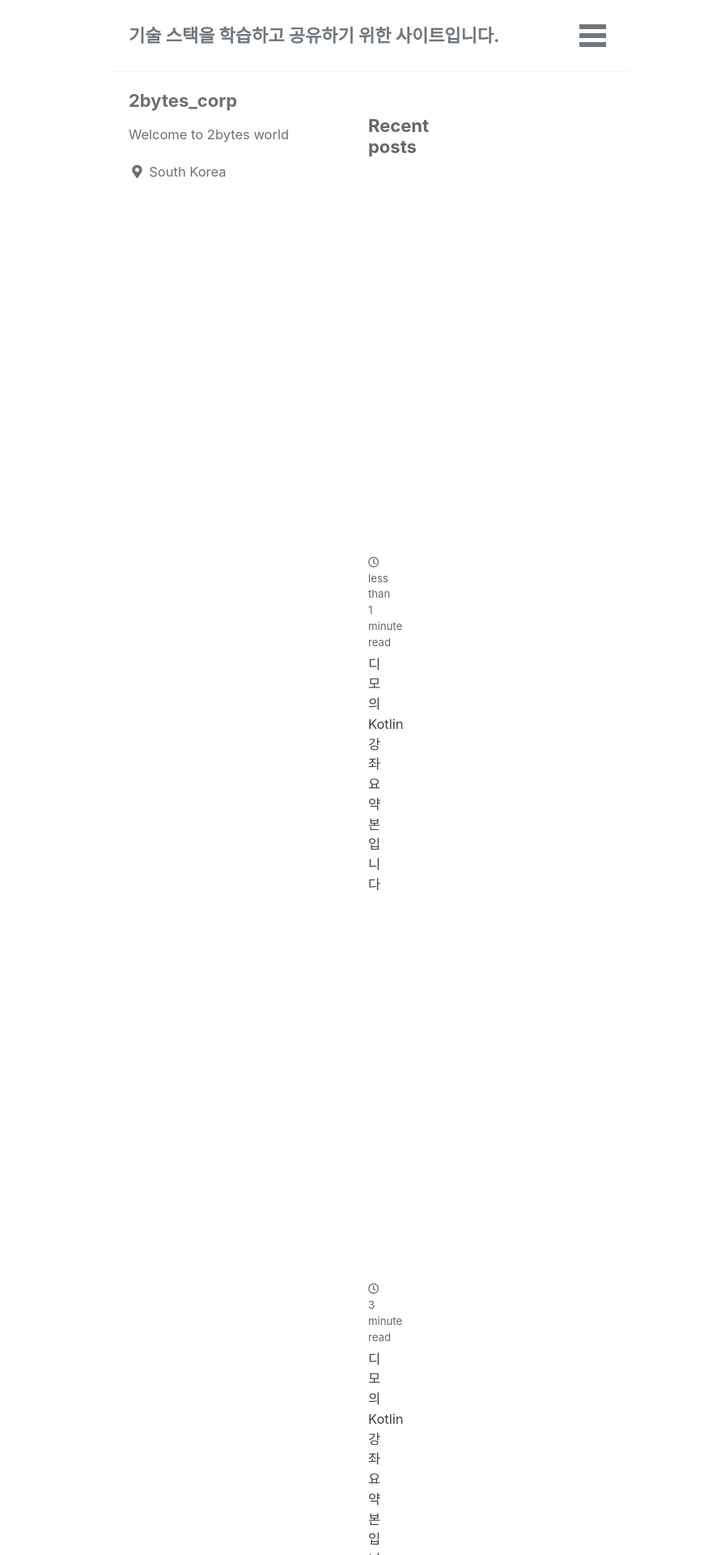
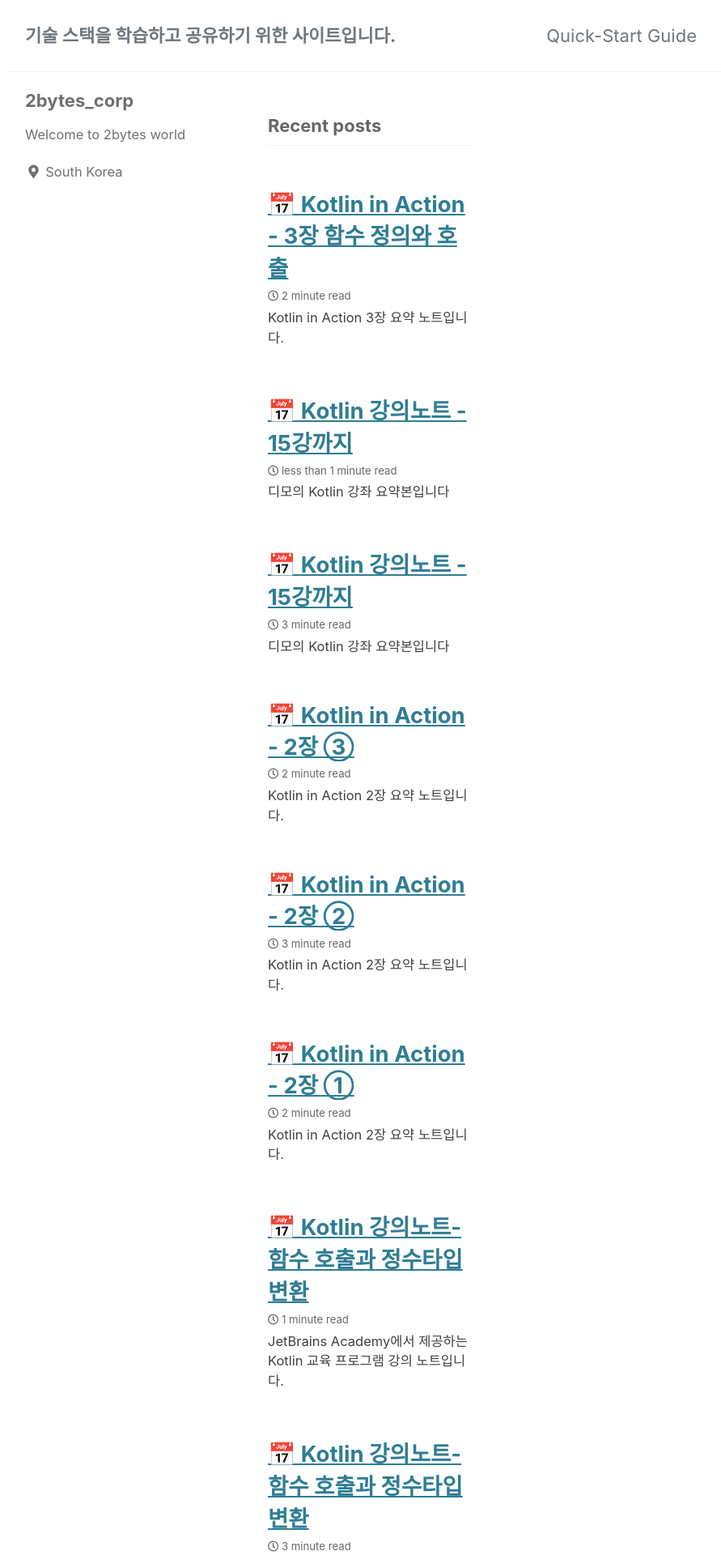
Before and after one commit to 2bytes-platform/2bytes-platform.github.io, a Jekyll site: the page built from index.html, in a window 1280 px wide. Shown: the top 1920 px of the page at 81% size, without its empty margins (183-1074 px from the left). Built offline with Jekyll 4.4.1, drawn with Linux system fonts in a browser that asks for light colours; cached includes are drawn as plain includes; the list of posts is cut into pages by our own code; part of the change alters nothing that is shown; some of the changed text lies outside the part shown.

Commit message:
2022/1/22 post

````diff
--- /dev/null
+++ b/_posts/2022-1-22-kotlinInAction3.md
@@ -0,0 +1,153 @@
+---
+layout: post
+title: "📅 Kotlin in Action - 3장 함수 정의와 호출"
+excerpt: "Kotlin in Action 3장 요약 노트입니다."
+subtitle: "Kotlin in Action"
+toc: true
+toc_sticky: true
+toc_label: "페이지 주요 목차"
+date: 2022-1-22
+tags: [Kotlin]
+---
+
+### 3.1 코틀린에서 컬렉션 만들기
+
+- 코틀린에서는 자체 컬렉션을 제공하지 않음. 표준 자바 컬렉션을 활용하면 기존 자바 코드와 상호작용하기가 쉽기 때문
+
+```kotlin
+// 코틀린은 자바보다 더 많은 컬렉션 기능을 쓸 수 있음
+val strings = listOf("first", "second", "third")
+println(strings.last()) // third
+val numbers = setOf(1, 14, 2)
+println(numbers.max()) // 14
+```
+
+### 3.2 함수를 호출하기 쉽게 만들기
+
+- 원소 사이를 세미콜론으로 구분하고 괄호로 리스트를 둘러싸는 함수를 다음과 같이 생성
+- 함수를 호출 joinToString(list, "; ", "(", ")")을 간략하게 나타내보자
+```kotlin
+fun main() {
+	val list = listOf(1,2,3)
+    println(joinToString(list, "; ", "(", ")"))
+}
+
+fun <T> joinToString(
+	collection: Collection<T>,
+    separator: String,
+    prefix: String,
+	postfix: String
+): String {
+
+    val result = StringBuilder(prefix)
+    for((idx, ele) in collection.withIndex()) {
+        if (idx > 0) result.append(separator)
+        result.append(ele)
+    }
+    result.append(postfix)
+    return result.toString()
+}
+```
+
+#### 3.2.1 이름 붙인 인자
+
+- 코틀린으로 작성한 함수를 호출할 때는 아래 스니펫과 같이 전달 인자의 이름을 명시할 수 있음
+- 자바로 작성한 코드를 호출 시, 인식 문제로 인해 이름 붙인 인자를 사용할 수 없음
+
+```kotlin
+joinToString(list, separator = "; ", prefix = "(", postfix = ")")
+```
+
+#### 3.2.2 디폴트 파라미터 값
+
+- 코틀린은 함수 선언에서 인자의 default 값을 지정하여 너무 많은 메소드 오버로딩을 피할 수 있음
+- 함수를 선언할 때와 같은 순서로 인자를 지정
+
+```kotlin
+joinToString(list, ",", "", "")
+joinToString(list) // separator, prefix, postfix 생략
+joinToString(list, "; ") // separator = ": "로 지정, prefix & postfix 생략
+```
+
+>자바에는 default 인자값이라는 개념이 없어서 코틀린 함수를 자바에서 호출하는 경우에는 모든 인자 명시 필요!
+
+#### 3.2.3 정적인 유틸리티 클래스 없애기: 최상위 함수와 프로퍼티
+
+- 다양한 정적 메소드를 모아두기만 하고, 특별한 상태나 인스턴스 메소드는 없는 클래스 ex) JDK collections 클래스
+- API 생성 시, 재활용하고 싶은 로직들을 따로 모아두는 작업을 생각하자
+
+```kotlin
+// 생성된 join.kt 파일 내 joinToString() 함수를 최상위 함수로 선언
+package strings
+fun joinToString(): String {}
+```
+```kotlin
+// 코틀린 최상위 함수가 포함되는 클래스의 이름을 바꾸고 싶다면 파일에 @JvmName Annotation 추가
+@file: JvmName("StringFunctions")
+package strings
+fun joinToString():String{}
+
+```
+
+- 함수와 마찬가지로 프로퍼티도 파일의 최상위 수준에 놓을 수 있으며, 해당 값은 정적 필드에 저장
+```kotlin
+var opCount = 0
+fun performOperation() {
+    opCount++
+}
+fun reportOperationCount() {
+    println("Operation performed $opCount times")
+}
+```
+
+### 3.3 메소드를 다른 클래스에 추가: 확장 함수와 확장 프로퍼티
+
+- 확장 함수: 기존 자바 API를 재작성하지 않고, 코틀린이 제공하는 매서드를 이용할 수 있게 만들어 줌. 즉, 어떤 클래스의 멤버
+메서드인 것처럼 호출 가능하지만 그 클래스 밖에 선언된 함수
+
+```kotlin
+package strings
+fun String.lastChar(): Char = get(length - 1) // this 생략 가능
+/**
+ * receiver type(수신 객체 타입): 함수가 확장할 클래스의 이름
+ * receiver object(수신 객체): 확장 함수가 호출되는 대상이 되는 값(객체)
+ */
+```
+
+#### 3.3.1 import와 확장 함수
+
+```kotlin
+import strings.lastChar
+import strings.*
+val c = "Kotlin".lastChar()
+
+import strings.lastChar as last
+val c = "Kotlin".last()
+```
+
+#### 3.3.3 확장 함수로 유틸리티 함수 정의
+
+```kotlin
+fun main() {
+    val list = listOf(1,2,3)
+    println(joinToString(list, "; ", "(", ")"))
+}
+fun <T> collection<T> joinToString (
+    separator: String = ", ",
+    prefix: String = "",
+    postfix: String = ""
+): String {
+
+    val result = StringBuilder(prefix)
+    for((idx, ele) in collection.withIndex()) {
+        if (idx > 0) result.append(separator)
+        result.append(ele)
+    }
+    result.append(postfix)
+    return result.toString()
+}
+```
+
+#### 3.3.4 확장 함수는 오버라이드 불가
+
+-
--- a/assets/css/main.scss
+++ b/assets/css/main.scss
@@ -9,5 +9,5 @@
 
 body {
     margin: auto;
-    width: 50vw;
+    width: 70vw;
 }
````
